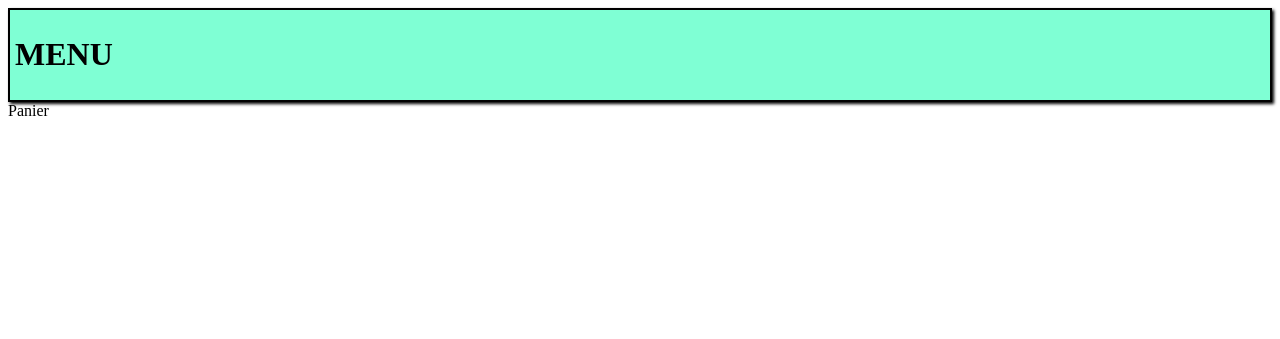
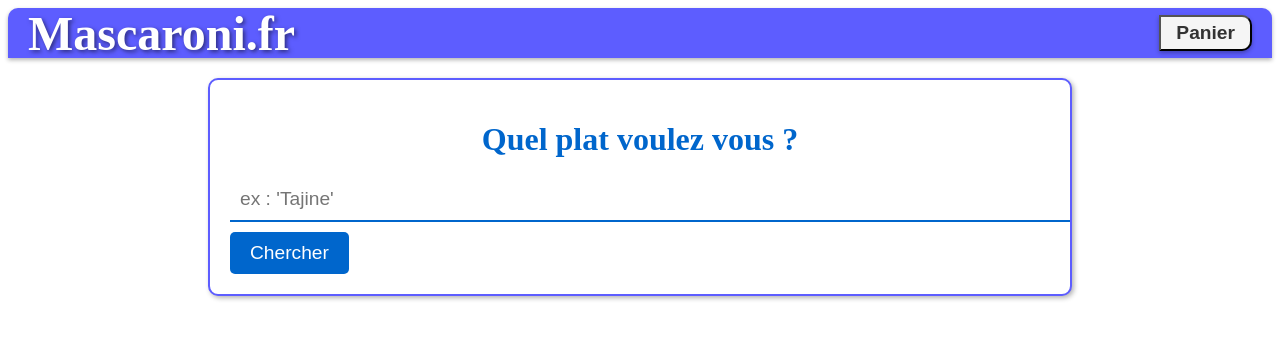
Before and after one commit to Tutanka01/R209, a PHP site: page / in a window 1280 px wide. Shown: the top 339 px of the page. Run offline with PHP 8.4, Linux system fonts and the light colour scheme.

Commit message:
added some css

```diff
--- a/static/index.html
+++ b/static/index.html
@@ -4,16 +4,23 @@
     <meta charset="UTF-8">
     <meta name="viewport" content="width=device-width, initial-scale=1.0">
     <link rel="stylesheet" href="styles/styles.css">
-    <title>mainpage</title>
+    <title>Mainpage</title>
 </head>
 <body>
     <div class="banner">
-        <div  class="titre"></div>
-            <h1>MENU</h1>
+        <div class="titre">
+            <h1>Mascaroni.fr</h1>
         </div>
         <div class="panier">
-            Panier
+            <button>Panier</button>
         </div>
+    </div>
+    <div class="container">
+        <h1>Quel plat voulez vous ?</h1>
+        <form action="http://localhost:5000/login" method="POST">
+          <input type="text" name="sourate" placeholder="ex : 'Tajine' ">
+          <input type="submit" value="Chercher">
+        </form>
     </div>
 </body>
 </html>
--- a/static/styles/styles.css
+++ b/static/styles/styles.css
@@ -1,13 +1,77 @@
-.banner{
-    background-color: aquamarine;
-    position: relative;
-    border: 2px solid black;
-    box-shadow: 2px 2px 3px black;
-    padding: 5px;
+/* Couleurs */
+:root {
+    --primary-color: #5d5dff;
+    --secondary-color: #f5f5f5;
+    --text-color: #333;
 }
-.banner .titre{
-    font-size: 2em;
+
+/* Styles */
+.banner {
+    display: flex;
+    justify-content: space-between;
+    align-items: center;
+    background-color: var(--primary-color);
+    color: white;
+    height: 50px;
+    padding: 0 20px;
+    border-radius: 10px 10px 0 0;
+    box-shadow: 0 2px 4px rgba(0,0,0,.3);
+}
+
+.titre {
+    text-align: center;
+    font-size: 1.5em;
     font-weight: bold;
+    text-shadow: 2px 2px 4px rgba(0,0,0,.5);
+}
+
+.panier {
+    text-align: right;
+}
+
+.panier button {
+    background-color: var(--secondary-color);
+    color: var(--text-color);
+    font-size: 1.2em;
+    font-weight: bold;
+    padding: 5px 15px;
+    border-radius: 0 10px 10px 0;
+    box-shadow: 0 2px 4px rgba(0,0,0,.3);
+}
+.container {
+    align-items: center;
+    border: 2px solid #5d5dff;
+    padding: 20px;
+    background-color: #fff;
+    border-radius: 10px;
+    box-shadow: 2px 2px 5px rgba(0, 0, 0, 0.3);
+    margin-bottom: 20px;
+    margin-top: 20px;
+    margin-right: 200px;
+    margin-left: 200px;
+    vertical-align: top;
+  }
+  .container h1 {
     text-align: center;
-    color: black;
-}
+    color: #0066cc;
+    font-size: 2rem;
+    margin-bottom: 20px;
+  }
+  .container input[type="text"] {
+    width: 100%;
+    padding: 10px;
+    font-size: 1.2rem;
+    border: none;
+    border-bottom: 2px solid #0066cc;
+    outline: none;
+    margin-bottom: 10px;
+  }
+  input[type="submit"] {
+    background-color: #0066cc;
+    color: #fff;
+    font-size: 1.2rem;
+    padding: 10px 20px;
+    border: none;
+    border-radius: 5px;
+    cursor: pointer;
+  }
```
